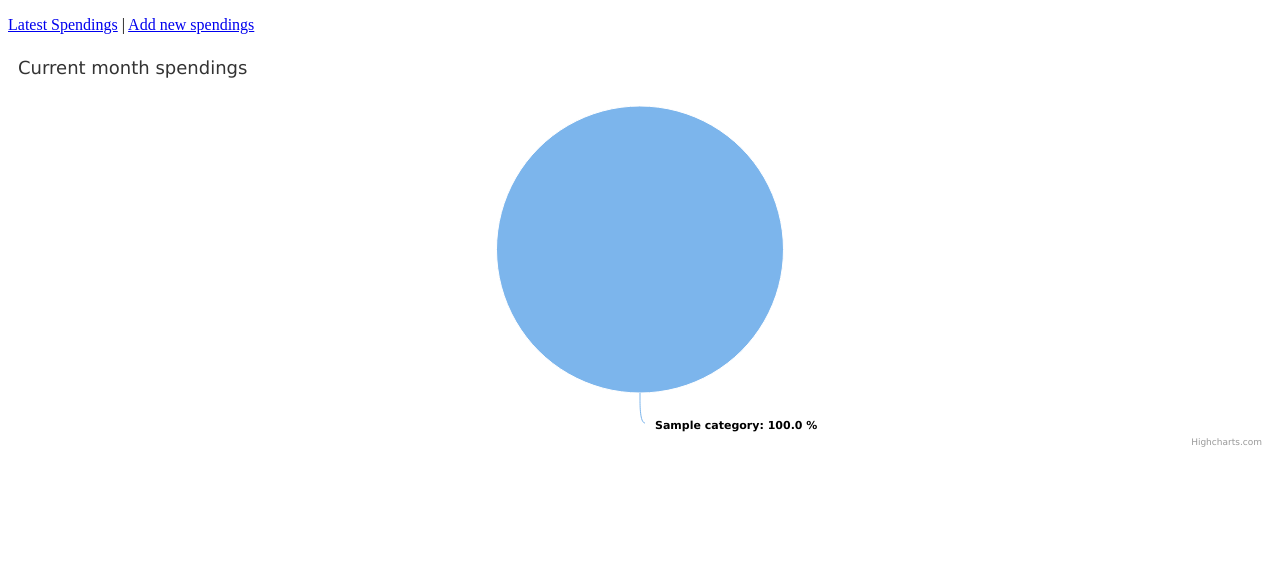
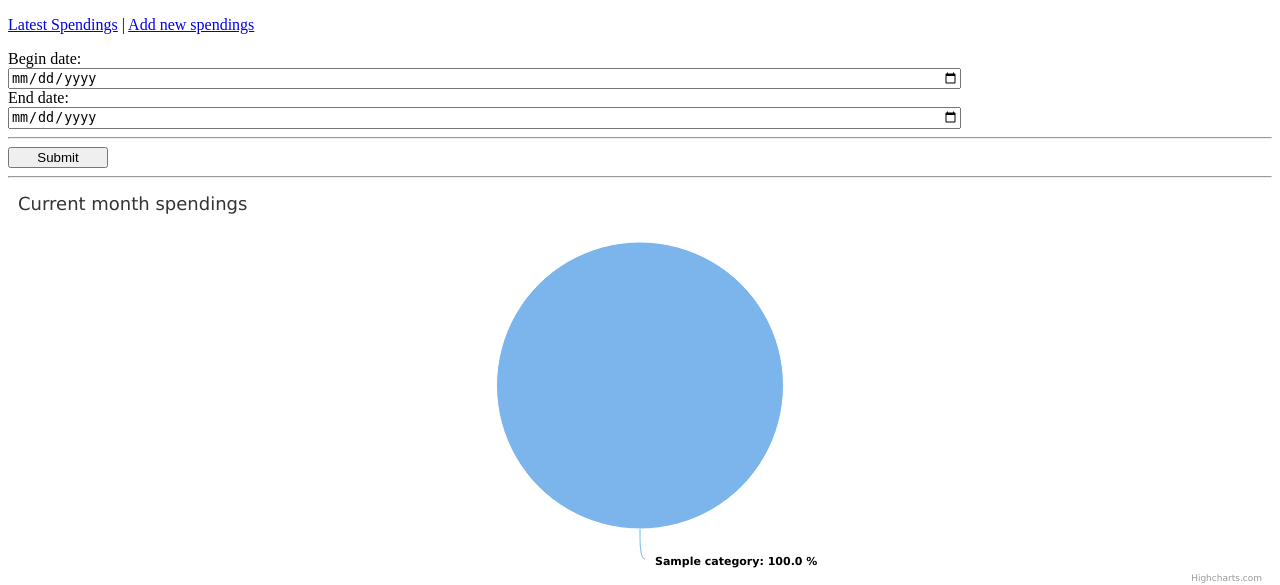
Before and after one commit to martinlevesque/mini-spend-tracker, a Flask app: template templates/index.html in a window 1280 px wide. Shown: the top 585 px of the page. Run offline with Flask 3, Linux system fonts and the light colour scheme; the template is opened without the code that fills it: most values are stand-ins (such as "Sample title", 1, 10 or a date in 2020).

Commit message:
date pick home

```diff
--- a/app.py
+++ b/app.py
@@ -1,3 +1,4 @@
+import calendar
 from datetime import datetime
 from flask import Flask, render_template, request, redirect, url_for
 from sqlalchemy import text
@@ -27,6 +28,16 @@ app.logger.debug('Booting server...')
 
 @app.route('/')
 def index():
+    begin_date = request.args.get('begin_date')
+
+    if not begin_date:
+        begin_date = beginning_of_month_s()
+
+    end_date = request.args.get('end_date')
+
+    if not end_date:
+        end_date = end_of_month_s()
+
     # with sqlalchemy, get the list of spendings grouped by category:
     raw_monthly_spendings = session.execute(text("""
         SELECT
@@ -34,12 +45,15 @@ def index():
             category,
             SUM(amount) AS total_amount
         FROM spendings
-        WHERE strftime('%Y-%m', date) = strftime('%Y-%m', date('now'))
+        WHERE strftime('%Y-%m-%d', date) BETWEEN :begin_date AND :end_date
         GROUP BY strftime('%Y-%m', date), category;
-    """)).all()
+    """), {'begin_date': begin_date, 'end_date': end_date}).all()
     monthly_spendings = [{'date': r[0], 'category': r[1], 'total_amount': r[2]} for r in raw_monthly_spendings]
 
-    return render_template('index.html', monthly_spendings=monthly_spendings)
+    return render_template('index.html',
+                           monthly_spendings=monthly_spendings,
+                           begin_date=begin_date,
+                           end_date=end_date)
 
 
 @app.route('/spendings/latest')
@@ -66,11 +80,11 @@ def delete_spending():
         FROM spendings
         WHERE date = :date AND amount = :amount AND category = :category
     """),
-                                    {
-                                        'date': date,
-                                        'amount': amount,
-                                        'category': category
-                                    })
+                    {
+                        'date': date,
+                        'amount': amount,
+                        'category': category
+                    })
 
     session.commit()
 
@@ -199,6 +213,18 @@ def build_up_date_s(p_day=None, p_month=None):
     return datetime(year, month, day).strftime('%Y-%m-%d')
 
 
+def beginning_of_month_s():
+    # in format YYYY-MM-DD
+    return datetime.now().strftime('%Y-%m-01')
+
+
+def end_of_month_s():
+    res = calendar.monthrange(datetime.now().year, datetime.now().month)
+    day = res[1]
+
+    return datetime(datetime.now().year, datetime.now().month, day).strftime('%Y-%m-%d')
+
+
 def used_categories():
     raw_categories = session.execute(text(
         'SELECT DISTINCT category FROM spendings UNION SELECT DISTINCT category FROM rules'
--- a/templates/index.html
+++ b/templates/index.html
@@ -5,6 +5,28 @@
 <p>
     <a href="/spendings/latest">Latest Spendings</a> | <a href="/spendings/new">Add new spendings</a>
 </p>
+
+<form method="GET" class="pure-form pure-form-aligned" action="/">
+    <div>
+        <div>
+            <label for="begin_date">Begin date:<br /></label>
+            <input type="date" id="begin_date"
+                   name="begin_date"
+                   placeholder="Begin date"
+                   value="{{ begin_date }}" />
+        </div>
+        <div>
+            <label for="end_date">End date:<br /></label>
+            <input type="date" id="end_date" name="end_date" placeholder="End date" value="{{ end_date }}" />
+        </div>
+    </div>
+
+    <div>
+        <hr />
+        <input style="width: 100px;" type="submit" value="Submit" />
+        <hr />
+    </div>
+</form>
 
 <div id="container-current-month">
 
```
Also changed, not shown: templates/spendings/new.html (+0 -8 lines).
